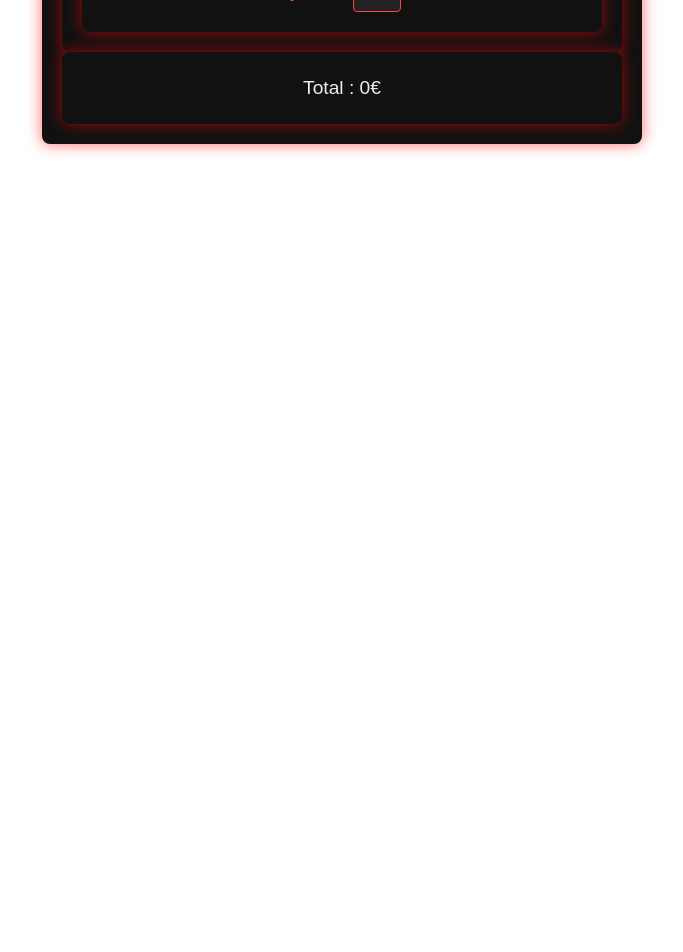
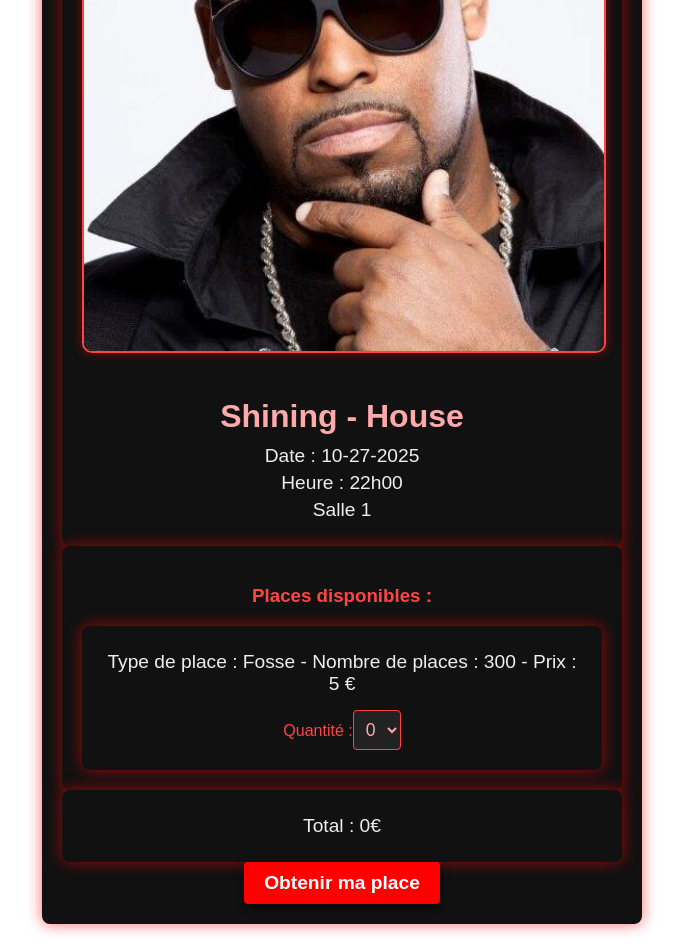
Before and after one commit to Zuuret/SAE-S3-S4_Creepy_Night, a Vue app: page /cinepeur/1 in a window 1280 px wide. Shown: the part 557-1509 px from the top of the page, without its empty margins (298-981 px from the left). Before the commit the page ends 800 px from the top, so only its background shows below. Built offline with nearby package versions, Linux system fonts and the light colour scheme.

Commit message:
Patch de bugs: affichage possible pour la validation et la confirmation, valeur mise à null dans store

```diff
--- a/src/store/index.js
+++ b/src/store/index.js
@@ -15,7 +15,7 @@ export default new Vuex.Store({
     oeuvres: [],
     oeuvre: [],
     films: [],
-    filmById: [],
+    filmById: null,
     film: [],
     places_film: [],
     coordonneesBancaire: null,
--- a/src/views/ReservationCinepeur.vue
+++ b/src/views/ReservationCinepeur.vue
@@ -17,7 +17,7 @@
               <p class="placeholder-text">À venir</p>
             </div>
             <div v-if="filmsByDayAndHour[day][hour]" class="concert-card">
-              <router-link :to="`/concert/${filmsByDayAndHour[day][hour].id}`">
+              <router-link :to="`/cinepeur/${filmsByDayAndHour[day][hour].id}`">
                 <img class="concert-img" :src="filmsByDayAndHour[day][hour].image" alt="Affiche du concert" />
                 <p class="nomArtiste">{{ filmsByDayAndHour[day][hour].nomFilm }}</p>
               </router-link>
--- a/src/views/ReservationCinepeurConfirmation.vue
+++ b/src/views/ReservationCinepeurConfirmation.vue
@@ -1,12 +1,12 @@
 <template>
   <div>
     <h1>Détails du film</h1>
-    <div v-if="filmId">
-      <img :src="filmId.image" alt="Affiche du film" />
-      <h2>{{ filmId.nomFilm }} - {{ filmId.categorie }}</h2>
-      <p>Date : {{ filmId.date }}</p>
-      <p>Heure : {{ filmId.heure }}</p>
-      <p>{{ filmId.salle }}</p>
+    <div v-if="filmById">
+      <img :src="filmById.image" alt="Affiche du film" />
+      <h2>{{ filmById.nomFilm }} - {{ filmById.categorie }}</h2>
+      <p>Date : {{ filmById.date }}</p>
+      <p>Heure : {{ filmById.heure }}</p>
+      <p>{{ filmById.salle }}</p>
     </div>
 
     <div v-if="places_film.length > 0">
@@ -25,7 +25,7 @@
     <div>
       <p>Total : {{ prixTotal }}€</p>
     </div>
-    <router-link v-if="film" :to="`/film/${film.id}/validate`">
+    <router-link v-if="filmById" :to="`/cinepeur/${filmById.id}/validate`">
       <button>Obtenir ma place</button>
     </router-link>
   </div>
--- a/src/views/ReservationCinepeurValidation.vue
+++ b/src/views/ReservationCinepeurValidation.vue
@@ -1,10 +1,11 @@
 <template>
   <div>
-    <div v-if="ok === false">
-      <label>Voulez-vous utiliser votre cashless ?</label>
-      <input type="button" :ok="true">
+    <div v-if="ok === null">
+      <p>Voulez-vous utiliser votre cashless ?</p>
+      <button @click="isOk()" id="buttonFalse1">Non</button>
+      <button @click="isOk()" id="buttonFalse1">Non</button>
     </div>
-    <div v-if="ok === true" >
+    <div v-if="ok === false" >
       <form @submit.prevent="validerPaiement({nom, numeroCarte, dateExpiration, cvv})">
         <h3>Coordonnées bancaires</h3>
         <div>
@@ -43,13 +44,17 @@ export default {
     numeroCarte: '',
     dateExpiration: '',
     cvv: '',
-    ok: false,
+    ok: null,
   }),
   computed: {
     ...mapState(['coordonneesBancaire']),
   },
   methods: {
     ...mapActions(['validerPaiement']),
+    isOk(){
+      this.ok = false;
+      return false;
+    }
   },
   mounted() {
   }
```
